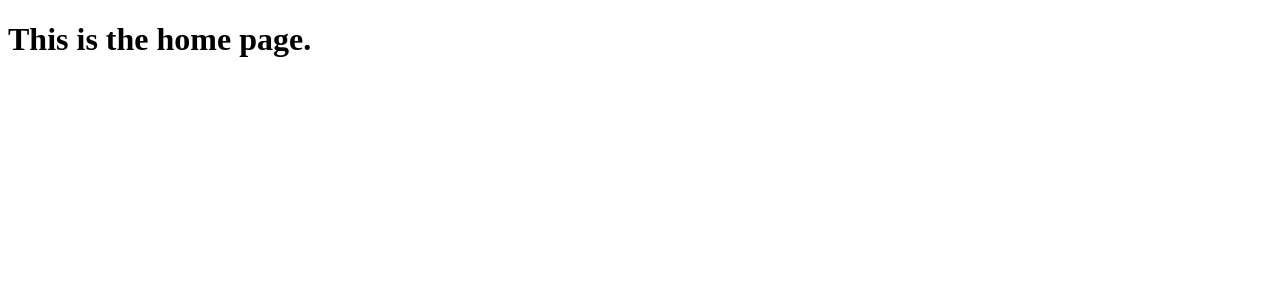
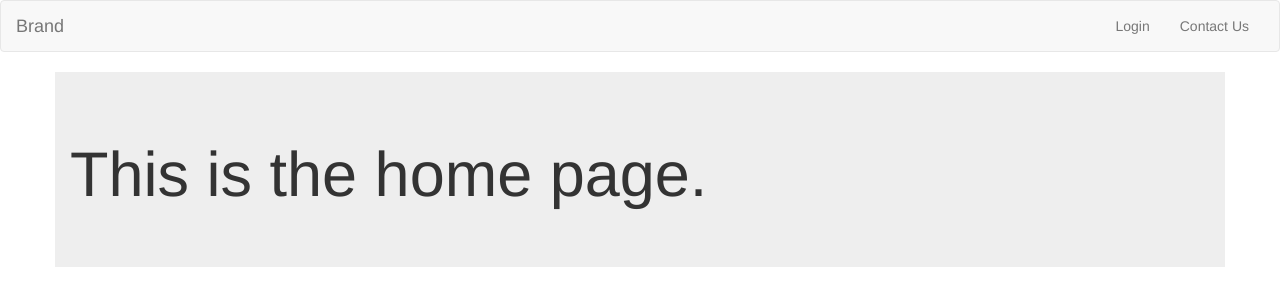
Before and after one commit to smflanag/Journal, a Django app: page / in a window 1280 px wide. Shown: the top 306 px of the page. Run offline with Django 3.2, Linux system fonts and the light colour scheme; some libraries are stand-ins or nearby versions.

Commit message:
Navbar on homepage

```diff
--- a/Journal/templates/home.html
+++ b/Journal/templates/home.html
@@ -3,8 +3,33 @@
 <head>
     <meta charset="UTF-8">
     <title>Homepage</title>
+    <link rel="stylesheet" href="https://maxcdn.bootstrapcdn.com/bootstrap/3.3.7/css/bootstrap.min.css" integrity="sha384-BVYiiSIFeK1dGmJRAkycuHAHRg32OmUcww7on3RYdg4Va+PmSTsz/K68vbdEjh4u" crossorigin="anonymous">
+
 </head>
 <body>
-<h1>This is the home page.</h1>
+<nav class="navbar navbar-default">
+  <div class="container-fluid">
+    <!-- Brand and toggle get grouped for better mobile display -->
+    <div class="navbar-header">
+      <button type="button" class="navbar-toggle collapsed" data-toggle="collapse" data-target="#bs-example-navbar-collapse-1" aria-expanded="false">
+        <span class="sr-only"></span>
+        <span class="icon-bar"></span>
+        <span class="icon-bar"></span>
+        <span class="icon-bar"></span>
+      </button>
+      <a class="navbar-brand" href="#">Brand</a>
+    </div>
+
+    <!-- Collect the nav links, forms, and other content for toggling -->
+    <div class="collapse navbar-collapse" id="bs-example-navbar-collapse-1">
+      <ul class="nav navbar-nav navbar-right">
+        <li><a href="#">Login</a></li>
+        <li><a href="#">Contact Us</a></li>
+      </ul>
+    </div><!-- /.navbar-collapse -->
+  </div><!-- /.container-fluid -->
+</nav>
+<div class="jumbotron container"><h1>This is the home page.</h1></div>
+
 </body>
 </html>
```
